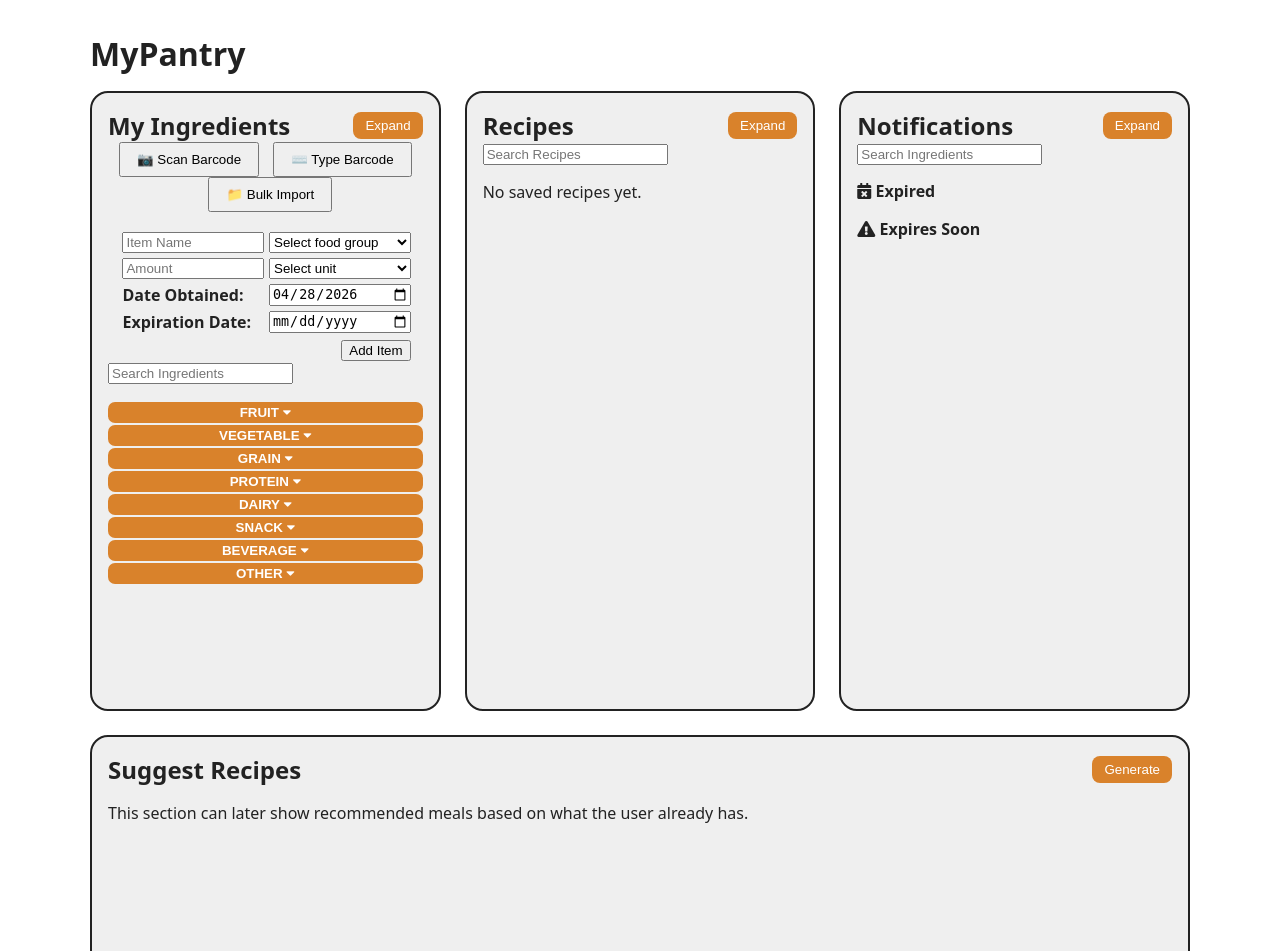
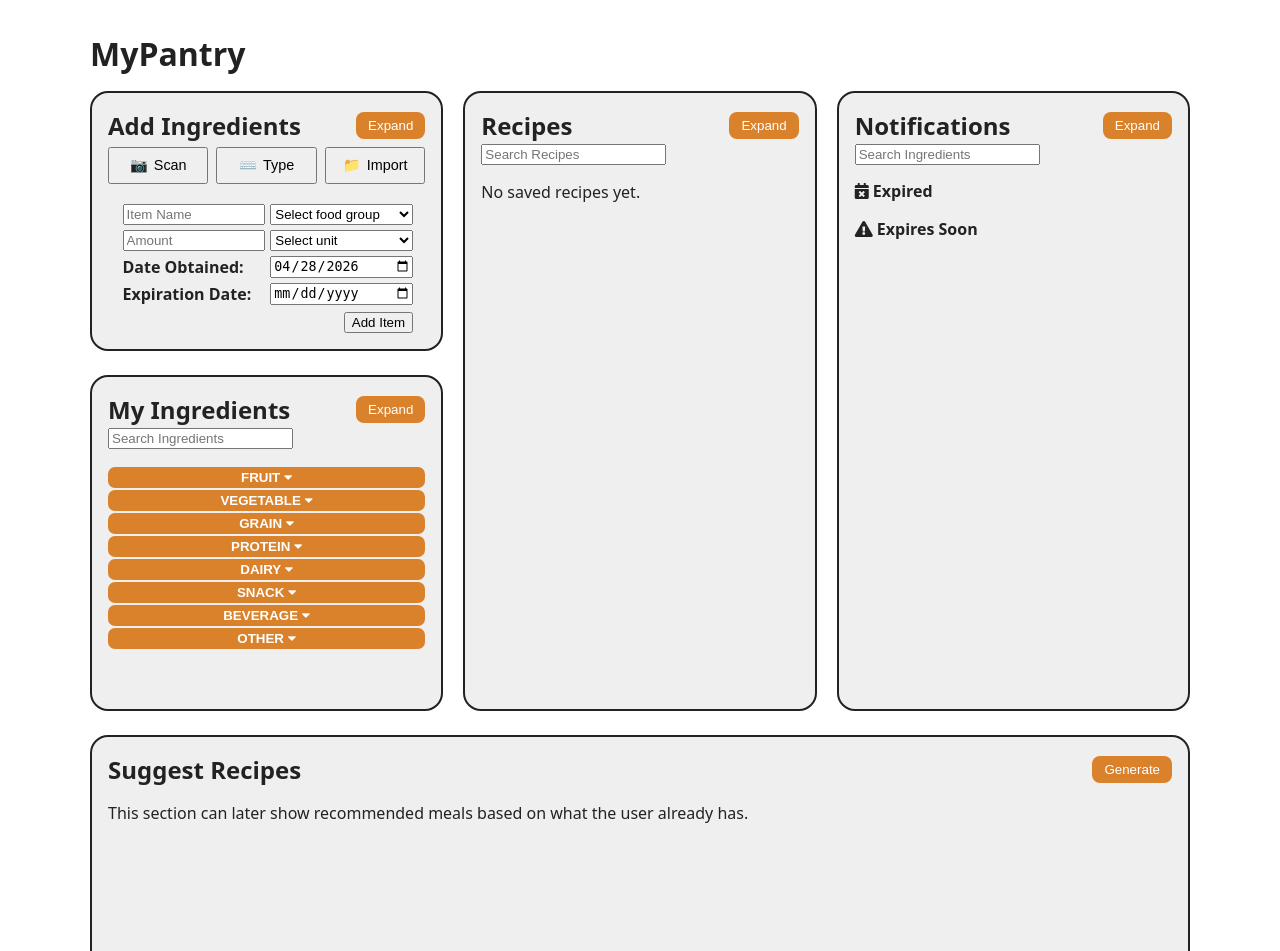
Before and after one commit to eleusink/my-pantry-dependabot, a Django app: page / in a window 1280 px wide. Shown: the part 92-1043 px from the top of the page. Run offline with Django 4.2, Linux system fonts and the light colour scheme; the visitor is signed in with stand-in values (Sample User, id 1); data comes from the database, SQL or seed files in the repository; data that the repository does not hold is empty.

Commit message:
Split ingredient section into Add and My Ingredients panels and improve layout of barcode buttons

```diff
--- a/your-local-code/Inventory/static/css/styles.css
+++ b/your-local-code/Inventory/static/css/styles.css
@@ -89,7 +89,16 @@ h2{ margin: 0; }
 .panel-grid{
   display: grid;
   grid-template-columns: repeat(3, 1fr);
-  gap: 1.5rem;
+  gap: 20px;
+  align-items: start;
+}
+
+.ingredient-column {
+  display: flex;
+  flex-direction: column;
+  gap: 20px;
+  width: 100%;
+  min-width: 0;
 }
 
 .panel{
@@ -102,6 +111,8 @@ h2{ margin: 0; }
   transition: all 0.3s ease;
   overflow-y: auto;
   height: 620px;
+  width: 100%;
+  box-sizing: border-box;
 }
 
 .panel-header{
@@ -280,6 +291,30 @@ li.expired-symbol::before {
   font-weight: bold;
 }
 
+.ingredient-column {
+  display: flex;
+  flex-direction: column;
+  gap: 1.5rem;
+  height: 620px;
+}
+
+.ingredient-column .panel {
+  width: 100%;
+}
+
+.ingredient-subpanel {
+  height: auto;
+  min-height: 0;
+}
+
+#add-ingredients-panel {
+  flex: 0 0 auto;
+}
+
+#ingredients-panel {
+  flex: 1;
+}
+
 /* ================= ADD INGREDIENT FORM DISPLAY ================= */
 /* 2 (40/40%) column grid for add ingredient form */
 .add-item-formatting {
@@ -302,6 +337,35 @@ li.expired-symbol::before {
 
 .add-item-row {
   display: contents;
+}
+
+.barcode-actions {
+	display: grid;
+  grid-template-columns: repeat(3, 1fr);
+	gap: 8px;
+	margin-bottom: 10px;
+  margin-top: 5px;
+}
+
+.barcode-actions button {
+  display: flex;
+  align-items: center;
+  justify-content: center;
+  gap: 6px;
+	padding: 8px 6px;
+  width: 100%;
+	min-width: 0;
+	white-space: nowrap;
+  font-size: 0.9rem;
+}
+
+.barcode-actions .icon{
+  font-size:0.9rem;
+  flex-shrink: 0;
+}
+
+.barcode-actions .label {
+  white-space: nowrap;
 }
 
 /* ================= RECIPES ================= */
--- a/your-local-code/Inventory/templates/home.html
+++ b/your-local-code/Inventory/templates/home.html
@@ -9,12 +9,14 @@
     <h1 class="page-title">MyPantry</h1>
 
     <section class="panel-grid">
-		<!-- My Ingredients -->
-		{#My Ingredients container is using drop down option to make th UI more friendly.#}
-		<div class="panel expandable" id="ingredients-panel">
+			<!-- Ingredients Column -->
+		<div class="ingredient-column">
+
+			<!-- Add Ingredients Panel -->
+			<div class="panel ingredient-subpanel" id="add-ingredients-panel">
 				<div class="panel-header">
-				<h2>My Ingredients</h2>
-				<button class="toggle-btn" type="button" onclick="togglePanel('ingredients-panel', this)">
+					<h2>Add Ingredients</h2>
+					<button class="toggle-btn" type="button" onclick="togglePanel('add-ingredients-panel', this)">
 						Expand
 					</button>
 				</div>
@@ -22,10 +24,21 @@
 				<div class="panel-body">
 					<!-- Barcode Scanner UI -->
 					<div id="barcode-scanner-container" style="margin-bottom: 20px; text-align: center;">
-					<div style="margin-bottom: 10px;">
-						<button type="button" id="start-scan-btn" style="padding: 8px 16px;">📷 Scan Barcode</button>
-						<button type="button" id="toggle-manual-btn" style="padding: 8px 16px; margin-left: 10px;">⌨️ Type Barcode</button>
-						<button type="button" id="bulk-import-btn" style="padding: 8px 16px; margin-left: 10px;" onclick="openBulkImportModal()">📁 Bulk Import</button>
+						<div class="barcode-actions">
+							<button type="button" id="start-scan-btn">
+								<span class="icon">📷</span>
+								<span class="label">Scan</span>
+							</button>
+
+							<button type="button" id="toggle-manual-btn">
+								<span class="icon">⌨️</span>
+								<span class="label">Type</span>
+							</button>
+
+							<button type="button" id="bulk-import-btn" onclick="openBulkImportModal()">
+								<span class="icon">📁</span>
+								<span class="label">Import</span>
+							</button>
 						</div>
 
 						<div id="manual-entry-container" style="display: none; margin-bottom: 15px;">
@@ -95,19 +108,24 @@
 								<div></div>
 							</div>
 
-						<script>
-							document.addEventListener('DOMContentLoaded', function() {
-								const today = new Date().toISOString().split('T')[0];
-								document.getElementById('ingredient-obtained').value = today;
-							});
-						</script>
-
 							<div class="add-item-button">
 								<button type="submit">Add Item</button>
 							</div>
 						</div>
 					</form>
+				</div>
+			</div>
 
+			<!-- My Ingredients Panel -->
+			<div class="panel ingredient-subpanel" id="ingredients-panel">
+				<div class="panel-header">
+					<h2>My Ingredients</h2>
+					<button class="toggle-btn" type="button" onclick="togglePanel('ingredients-panel', this)">
+						Expand
+					</button>
+				</div>
+
+				<div class="panel-body">
 					<div id="search-container">
 						<input type="text" id="search-bar-inventory" class="search-bar" placeholder="Search Ingredients" autocomplete="off" autocapitalize="off" spellcheck="false" oninput="searchIngredients('search-bar-inventory','#ingredients-panel')">
 					</div>
@@ -118,6 +136,7 @@
 								{{ group }}
 								<i class="fas fa-caret-down icon"></i>
 							</button>
+
 							<div class="accordian-panel">
 								{% for item in items %}
 									{% if item.get_food_group_display == group %}
@@ -133,10 +152,11 @@
 												{% elif item.minutes_remaining <= 4320 %}expires-soon-symbol expiring-background
 												{% else %}normal-symbol normal-background{% endif %}
 											">
-								<!-- class="{% if item.minutes_remaining <= 4320 %}expiring{% else %}normal-item{% endif %}"> -->
+
 											<span class="ingredient-info">
 												<span class="ingredient-name">{{ item }}</span>
 											</span>
+
 											<div class="item-actions">
 												<button type="button" onclick="editIngredient(this)">Edit</button>
 												<form id="delete-form-{{ item.id }}" method="POST" action="{% url 'delete_item' item.id %}" style="display:inline;">
@@ -153,6 +173,8 @@
 						{% endfor %}
 					</ul>
 				</div>
+			</div>
+
 		</div>
 
       	<!-- Recipes -->
@@ -177,7 +199,7 @@
 						<div class="recipe-card-collapsed">
 							<span class="recipe-title">{{ recipe.name }}</span>
 							<span class="recipe-meta">{{ recipe.prep_time }} min</span>
-							<button class="toggle-btn" type="button" onclick="toggleRecipeCard(this)">Expand</button>
+							<button class="toggle-btn" type="button" onclick="toggleRecipeCard(this)">Open</button>
 						</div>
 						<!-- EXPANDED VIEW -->
 						<div class="recipe-card-expanded" style="display: none;">
@@ -384,11 +406,11 @@
 		if (isOpen) {
 			expanded.style.display = 'none';
 			card.classList.remove('recipe-expanded-full');
-			btn.textContent = 'Expand';
+			btn.textContent = 'Open';
 		} else {
 			expanded.style.display = 'block';
 			card.classList.add('recipe-expanded-full');
-			btn.textContent = 'Collapse';
+			btn.textContent = 'Close';
 		}
 	}
 
```
Lines whose indentation alone changed are shown as unchanged.
